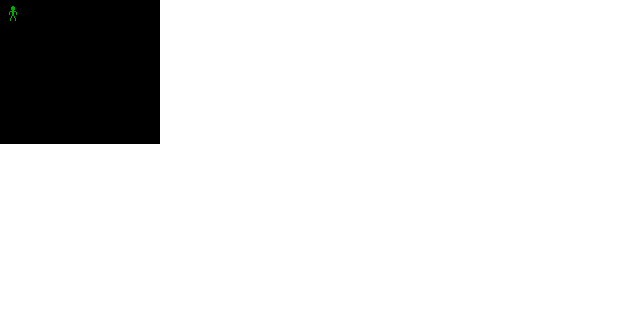
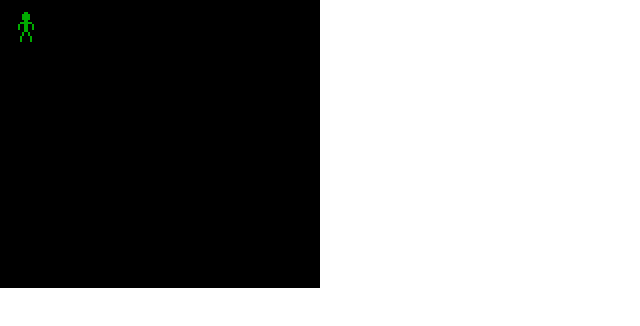
Before and after one commit to Thunraz/AquaticBeastForce, a plain HTML site: page index.html in a window 1280 px wide. Shown: the whole page, without its empty margins (0-640 px from the left). Drawn offline with Linux system fonts and the light colour scheme.

Commit message:
Image smoothing is now disabled. Canvas is now cleared on each frame.

```diff
--- a/g.js
+++ b/g.js
@@ -87,14 +87,17 @@ Player.prototype.update = function(controls, deltaT) {
  * ****************************************************************
 */
 
-function Camera(canvas) {
+function Camera(canvas, scale) {
     this.ctx = canvas.getContext('2d');
     this.width = canvas.width;
     this.height = canvas.height;
+    this.scale = scale;
 }
 
 Camera.prototype.render = function(player) {
-    this.ctx.drawImage(player.bitmap.image, player.x, player.y, player.bitmap.width, player.bitmap.height);
+    this.ctx.clearRect(0, 0, this.width, this.height);
+    this.ctx.imageSmoothingEnabled = false;
+    this.ctx.drawImage(player.bitmap.image, player.x * this.scale, player.y * this.scale, player.bitmap.width * this.scale, player.bitmap.height * this.scale);
 };
 
 /*
@@ -104,7 +107,7 @@ Camera.prototype.render = function(player) {
 var canvas = document.getElementById('g');
 var controls = new Controls();
 var player = new Player(5, 5);
-var camera = new Camera(canvas);
+var camera = new Camera(canvas, 2.0);
 
 var loop = new GameLoop();
 
--- a/index.html
+++ b/index.html
@@ -1,4 +1,4 @@
 <!DOCTYPE html>
 <title>Aquatic Beast Force</title>
-<body style="margin:0;padding:0;width:100%;height:100%;"><canvas id="g" width="160" height="144" style="background: #000;"></canvas></body>
+<body style="margin:0;padding:0;width:100%;height:100%;"><canvas id="g" width="320" height="288" style="background: #000; width: 320px;"></canvas></body>
 <script src="g.js"></script>
```
